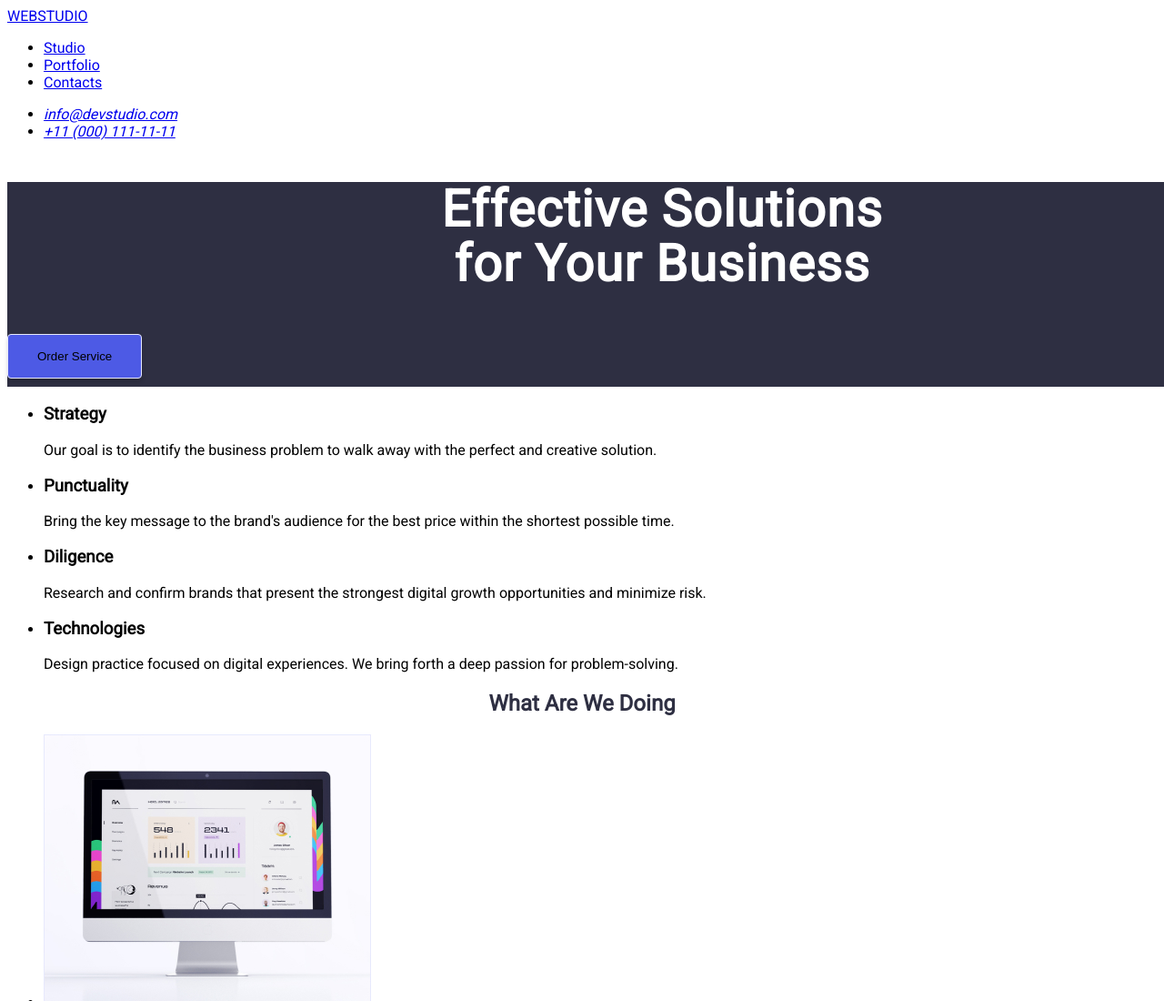
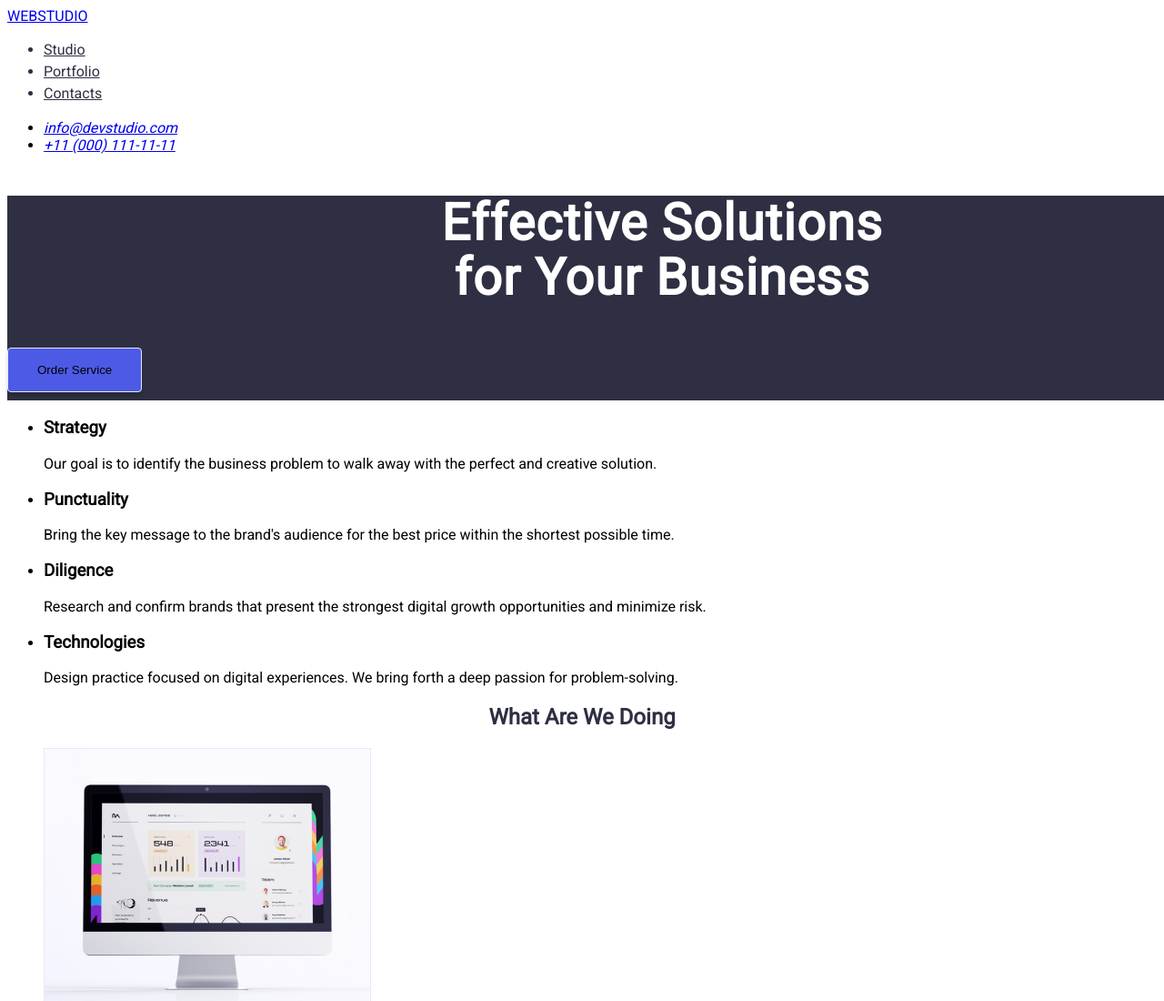
Before and after one commit to jmdacs/goit-markup-hw-02, a plain HTML site: page index.html in a window 1280 px wide. Shown: the top 1100 px of the page at 91% size. Drawn offline with Linux system fonts and the light colour scheme.

Commit message:
2023 09 04 AA

```diff
--- a/css/styles.css
+++ b/css/styles.css
@@ -1,7 +1,25 @@
 body {
-    font-family: 'Roboto';
+    font-family: 'Roboto', sans-serif;
+    background-color: rgba(255, 255, 255, 1);
+    max-width: 1440px;
   }
 
+.nav-ul {
+    background-color: rgba(255, 255, 255, 1);
+    color: #2E2F42;
+    width: 1;
+    height: 1;
+}
+
+.nav-li-menu {
+    background-color: rgba(255, 255, 255, 1);
+    color: #2E2F42;
+    font-family: Roboto;
+    font-size: 16px;
+    font-style: normal;
+    font-weight: 500;
+    line-height: 24px;
+}
 .hero-section {
     width: 1440px;
     height: 225px;
--- a/index.html
+++ b/index.html
@@ -3,10 +3,10 @@
   <head>
     <!-- Metadata -->
     <meta charset="utf-8" />
-    <meta name="description" content="Dacs 1st Homework" />
+    <meta name="description" content="Dacs 2nd Homework" />
     <link rel="stylesheet" href="./css/styles.css" />
     <link href='https://fonts.googleapis.com/css?family=Roboto' rel='stylesheet'>
-    <title>GoIT Homework 01</title>
+    <title>GoIT Homework 02</title>
   </head>
 
   <body>
@@ -14,13 +14,13 @@
 
     <!-- Page header -->
   <header>
-    <nav>
+    <nav class="nav">
       <!-- Navigation to other pages -->
-      <a href="./index.html">WEBSTUDIO</a>
-      <ul>
-        <li><a href="./index.html">Studio</a></li>
-        <li><a href="./portfolio.html">Portfolio</a></li>
-        <li><a href="#">Contacts</a></li>
+      <a class="webstudio-logo" href="./index.html">WEBSTUDIO</a>
+      <ul class="nav-ul">
+        <li class="nav-li"><a class="nav-li-menu" href="./index.html">Studio</a></li>
+        <li class="nav-li"><a class="nav-li-menu" href="./portfolio.html">Portfolio</a></li>
+        <li class="nav-li"><a class="nav-li-menu" href="#">Contacts</a></li>
       </ul>
     </nav>
 
```
